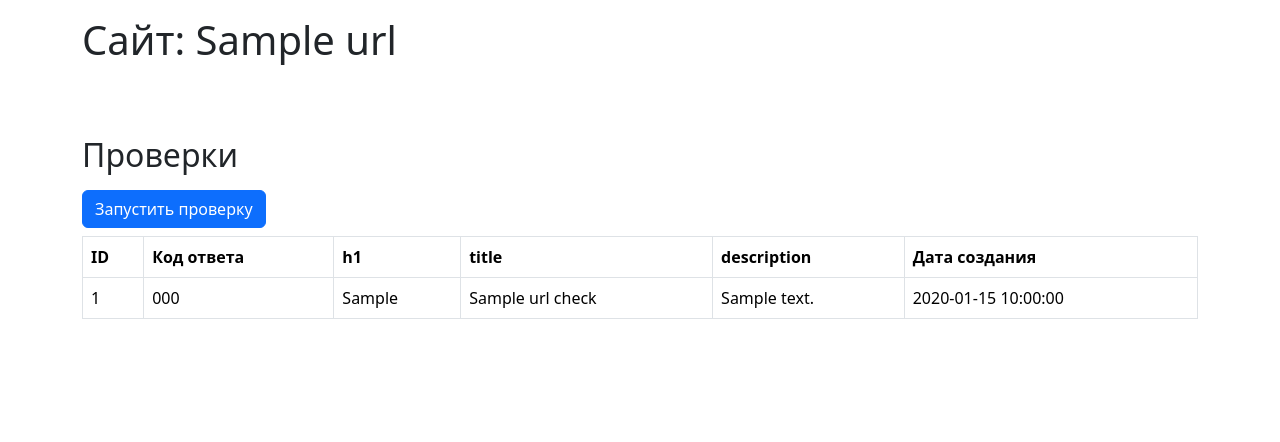
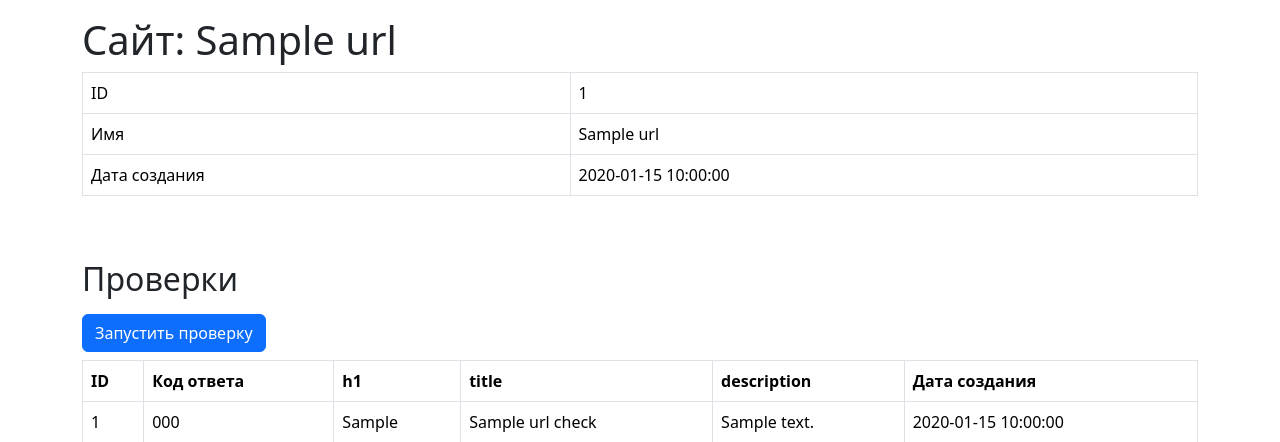
Before and after one commit to RustSaf/python-project-83, a Flask app: page /urls/1 in a window 1280 px wide. Shown: the part 56-498 px from the top of the page. Run offline with Flask 3, Linux system fonts and the light colour scheme; a database or web service that is not in the repository returns one stand-in record (values such as "Sample title"); some libraries are stand-ins or nearby versions.

Commit message:
Seventh commit of 3 project

```diff
--- a/page_analyzer/templates/show.html
+++ b/page_analyzer/templates/show.html
@@ -38,7 +38,7 @@
   <div class="table-responsive">
     <table class="table table-bordered table-hover text-nowrap" data-test="url">
       <tbody>
-        {% if urls %}
+        {% if url %}
         <tr>
           <td>ID</td>
           <td>{{ url.id }}</td>
--- a/page_analyzer/templates/view.html
+++ b/page_analyzer/templates/view.html
@@ -38,7 +38,7 @@
     </tr>
     </thead>
     <tbody>
-
+      {% if urls %}
       {% for url in urls %}
         <tr>
           <td>{{ url.id }}</td>
@@ -55,7 +55,7 @@
           </td>
         </tr>
       {% endfor %}
-
+      {% endif %}
     </tbody>
   </table>
 </div>
```
